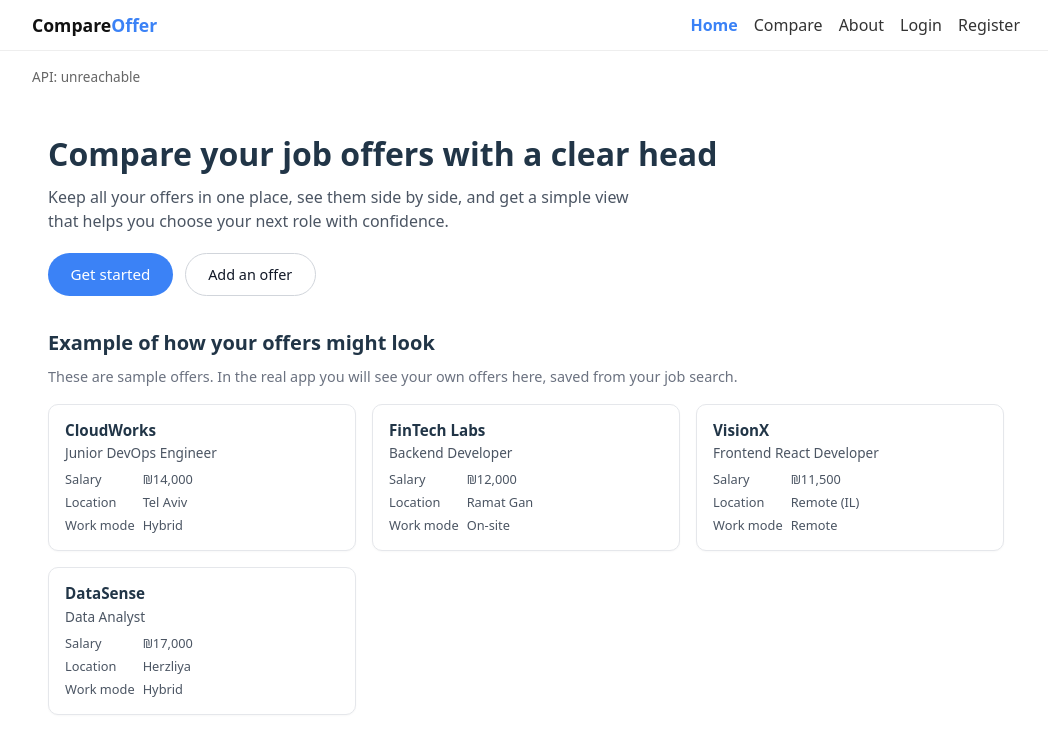
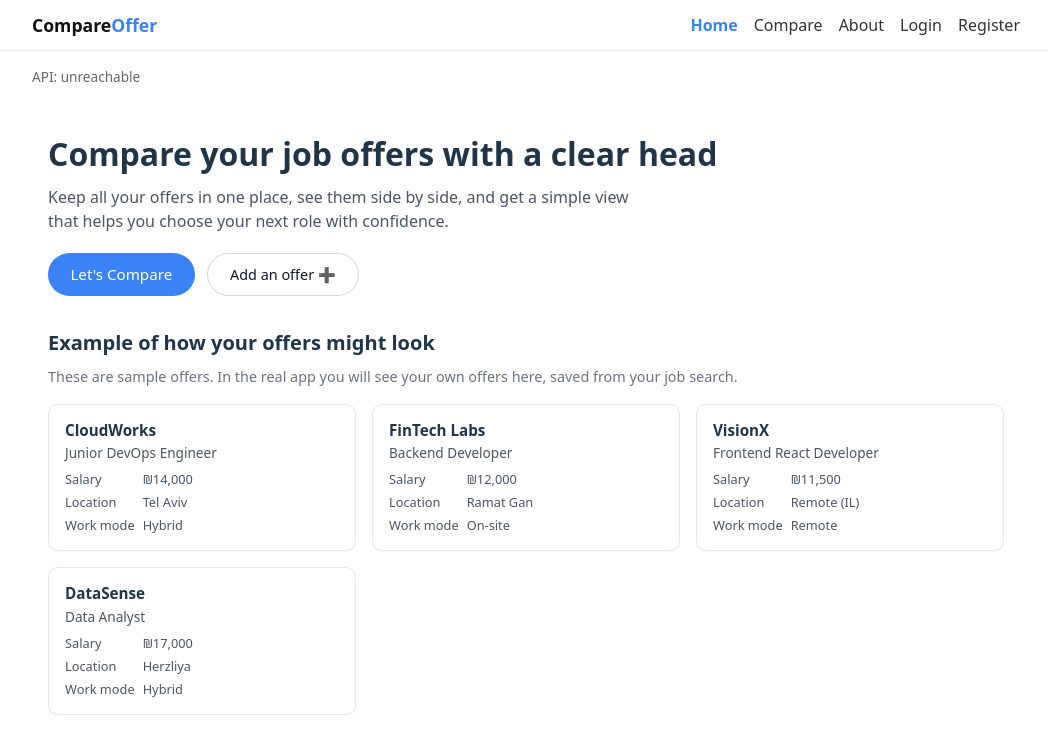
Before and after one commit to itai-gal/OfferCompare, a React (Vite) app in the folder compareoffer/front/: page / in a window 1280 px wide. Shown: the top 754 px of the page, without its empty margins (114-1162 px from the left). Built offline with nearby package versions, Linux system fonts and the light colour scheme; no server answers.

Commit message:
feat: Update button labels for improved clarity and user engagement

```diff
--- a/compareoffer/front/src/pages/HomePage.tsx
+++ b/compareoffer/front/src/pages/HomePage.tsx
@@ -119,7 +119,7 @@ const HomePage = () => {
                             fontSize: "0.95rem",
                         }}
                     >
-                        Get started
+                        Let's Compare
                     </button>
 
                     <button
@@ -135,7 +135,7 @@ const HomePage = () => {
                             fontSize: "0.9rem",
                         }}
                     >
-                        Add an offer
+                        Add an offer ➕
                     </button>
                 </div>
             </section>
```
